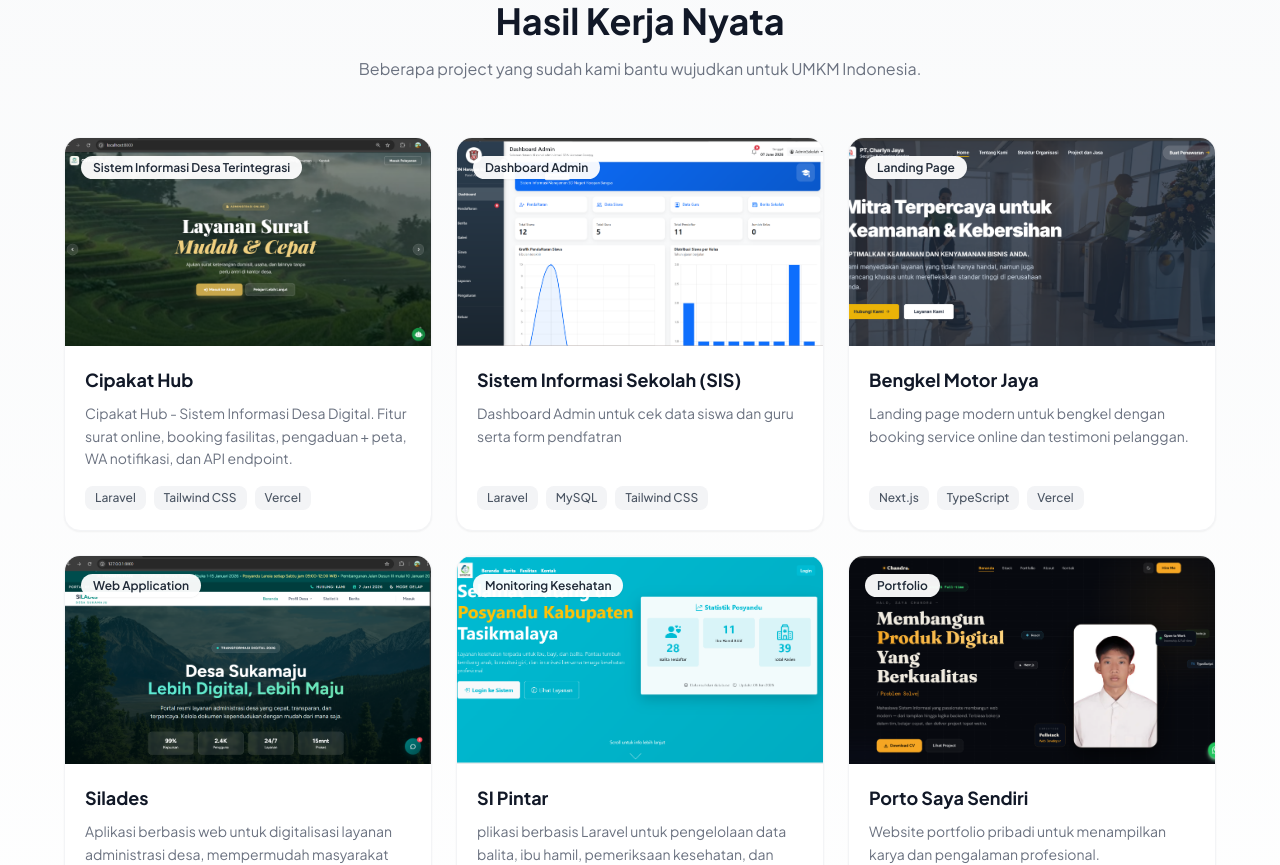
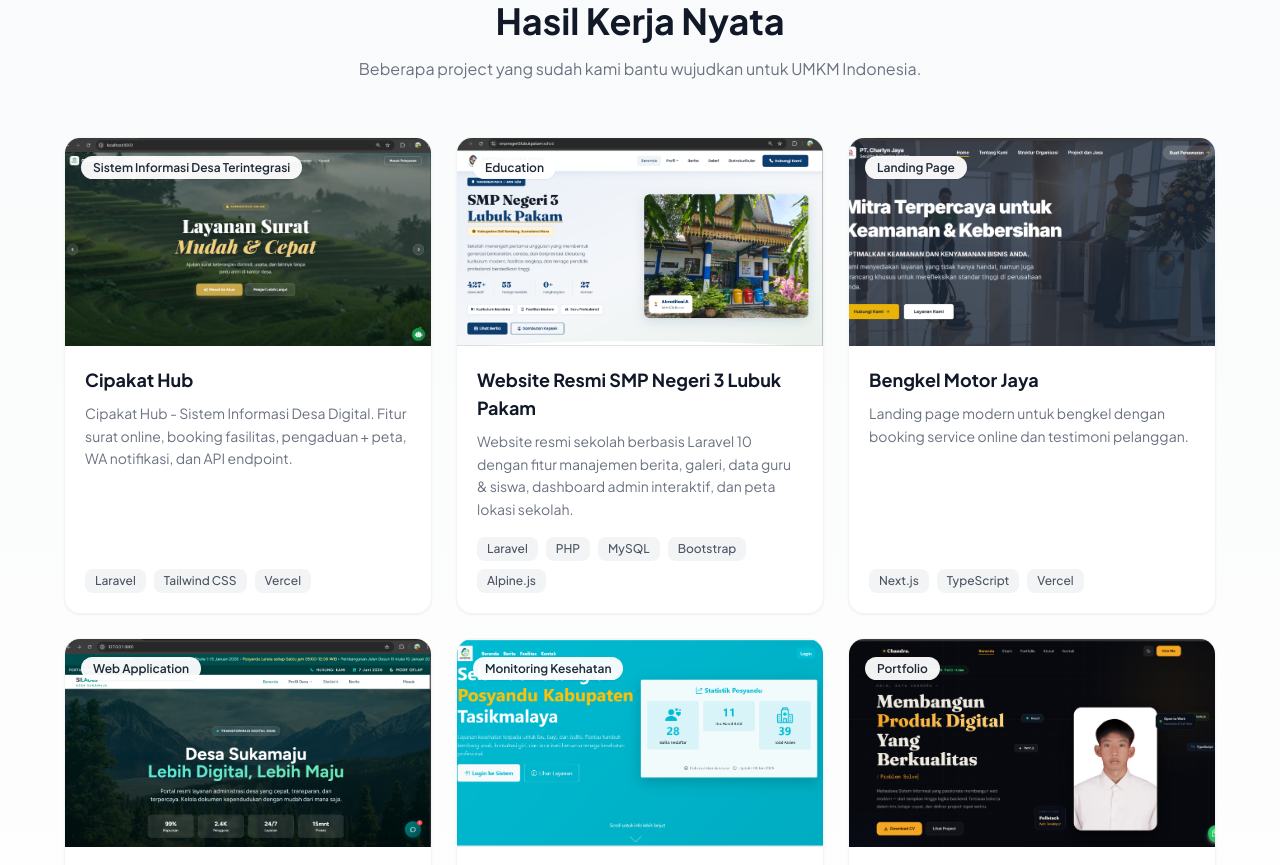
Before and after one commit to Chandraw12-hash/ngodingin.idn, a Next.js app: page / in a window 1280 px wide. Shown: the part 2000-2865 px from the top of the page. Built offline with nearby package versions, Linux system fonts and the light colour scheme.

Commit message:
update: perbaiki UI dan tambah fitur

```diff
--- a/app/components/sections/Portfolio.tsx
+++ b/app/components/sections/Portfolio.tsx
@@ -16,12 +16,12 @@ const projects = [
   },
   {
     id: 2,
-    title: "Sistem Informasi Sekolah (SIS)",
-    category: "Dashboard Admin",
-    description: "Dashboard Admin untuk cek data siswa dan guru serta form pendfatran",
-    tech: ["Laravel", "MySQL", "Tailwind CSS"],
-    image: "/portopolio/porto2.png",
-    link: "#",
+    title: "Website Resmi SMP Negeri 3 Lubuk Pakam",
+    category: "Education",
+    description: "Website resmi sekolah berbasis Laravel 10 dengan fitur manajemen berita, galeri, data guru & siswa, dashboard admin interaktif, dan peta lokasi sekolah.",
+    tech: ["Laravel", "PHP", "MySQL", "Bootstrap", "Alpine.js"],
+    image: "/portopolio/smpn.png",
+    link: "https://smpnegeri3lubukpakam.sch.id",
   },
   {
     id: 3,
@@ -57,7 +57,7 @@ const projects = [
     description: "Website portfolio pribadi untuk menampilkan karya dan pengalaman profesional.",
     tech: ["Next.js", "Tailwind CSS", "Framer Motion"],
     image: "/portopolio/porto saya sendiri.png",
-    link: "#",
+    link: "https://porto-chandraw.vercel.app/",
   },
 ];
 
--- a/app/components/sections/Testimonials.tsx
+++ b/app/components/sections/Testimonials.tsx
@@ -8,12 +8,12 @@ import { Star, Quote } from "lucide-react";
 // ─────────────────────────────────────────────────────────────────────────────
 
 const testimonials = [
-  {
-    name: "Rizal Maulana",
-    role: "Owner UMKM Kuliner, Bandung",
-    text: "Hasilnya rapi dan profesional banget. Prosesnya juga cepet, komunikasi lancar dari awal sampai selesai. Rekomen banget buat yang mau punya website!",
-    rating: 5,
-  },
+ {
+        name: "Tim Manajemen Sekolah",
+        role: "Kepala Sekolah SMP Negeri 3 Lubuk Pakam",
+        text: "Hasilnya rapi dan profesional banget. Prosesnya juga cepet, komunikasi lancar dari awal sampai selesai. Rekomen banget buat yang mau punya website!",
+        rating: 5
+    },
   {
     name: "Dewi Sartika",
     role: "Pemilik Toko Fashion Lokal",
```
Also changed, not shown: public/portopolio/porto2.png (deleted), public/portopolio/smpn.png (added).
